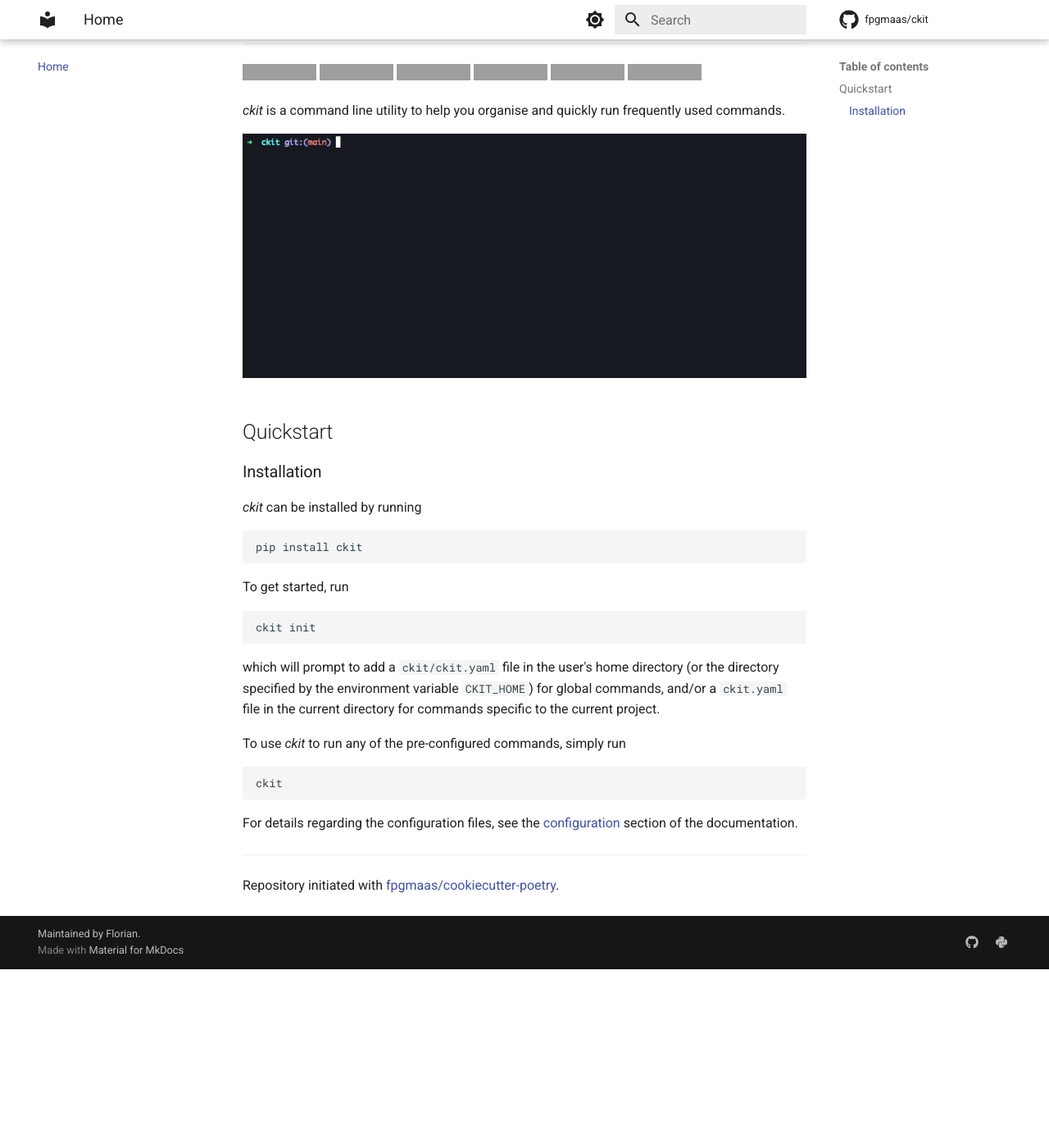
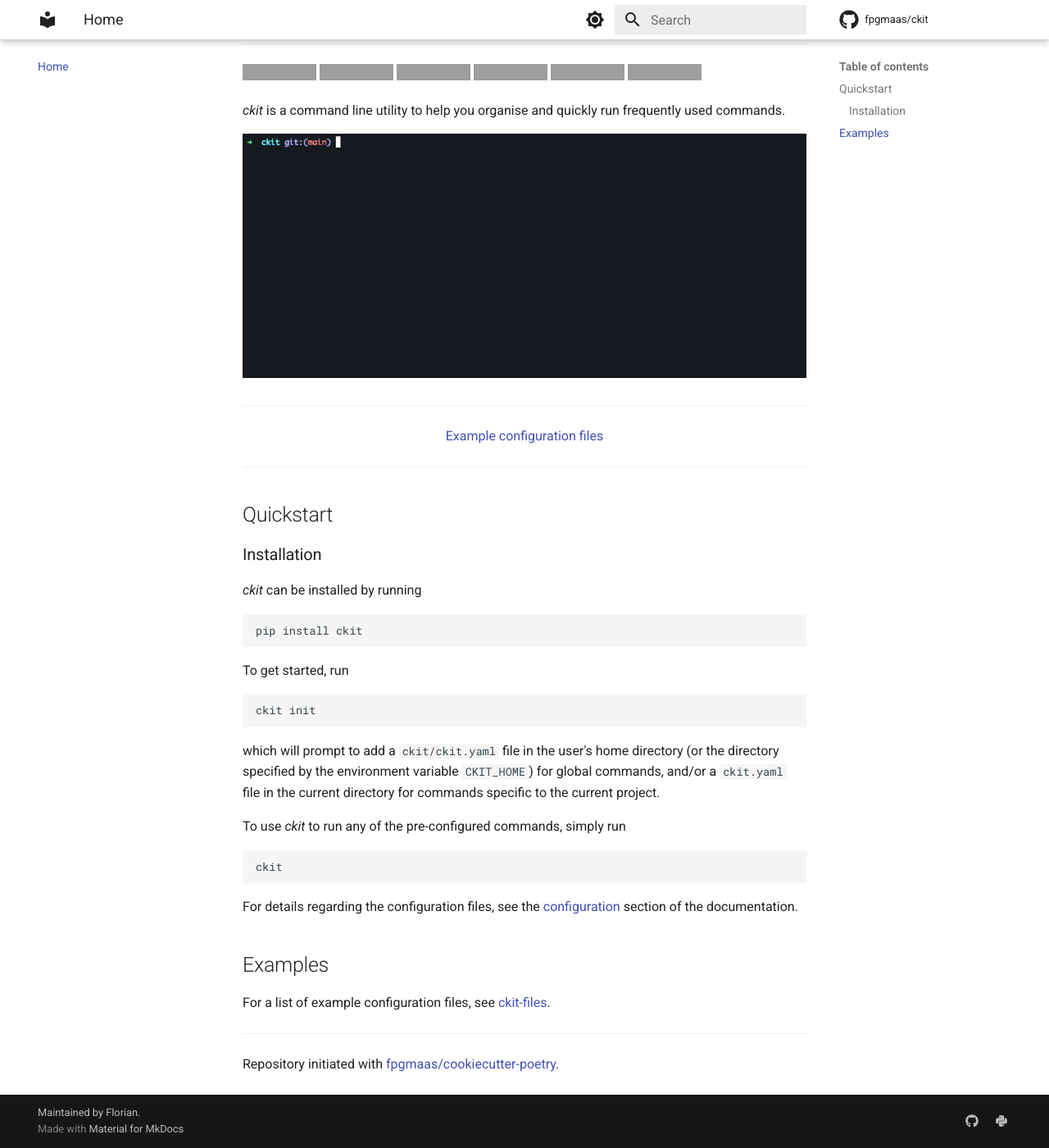
Before and after one commit to fpgmaas/ckit, an MkDocs documentation site: the page built from docs/index.md, in a window 1280 px wide and 1400 px high, scrolled down 467 px. Shown: the whole window at 82% size. Built offline with MkDocs 1.6.1 and Material for MkDocs 9.7.7, drawn with Linux system fonts in a browser that asks for light colours; comment, search, counter and statistics services are not loaded; before the commit the page ends 1649 px from its top, so only the background shows below that; grey boxes are pictures that could not be loaded.

Commit message:
Added link to example files to the docs and README

```diff
--- a/docs/index.md
+++ b/docs/index.md
@@ -17,6 +17,12 @@ _ckit_ is a command line utility to help you organise and quickly run frequently
 <img src="static/ckit.gif"/>
 </p>
 
+---
+<p align="center">
+<a href="https://github.com/fpgmaas/ckit-files/">Example configuration files</a>
+</p>
+
+---
 ## Quickstart
 
 ### Installation
@@ -43,6 +49,10 @@ ckit
 
 For details regarding the configuration files, see the [configuration](https://fpgmaas.github.io/ckit/configuration) section of the documentation.
 
+## Examples
+
+For a list of example configuration files, see [ckit-files](https://github.com/fpgmaas/ckit-files).
+
 ---
 
 Repository initiated with [fpgmaas/cookiecutter-poetry](https://github.com/fpgmaas/cookiecutter-poetry).
```
Also changed, not shown: README.md (+7 -0 lines).
